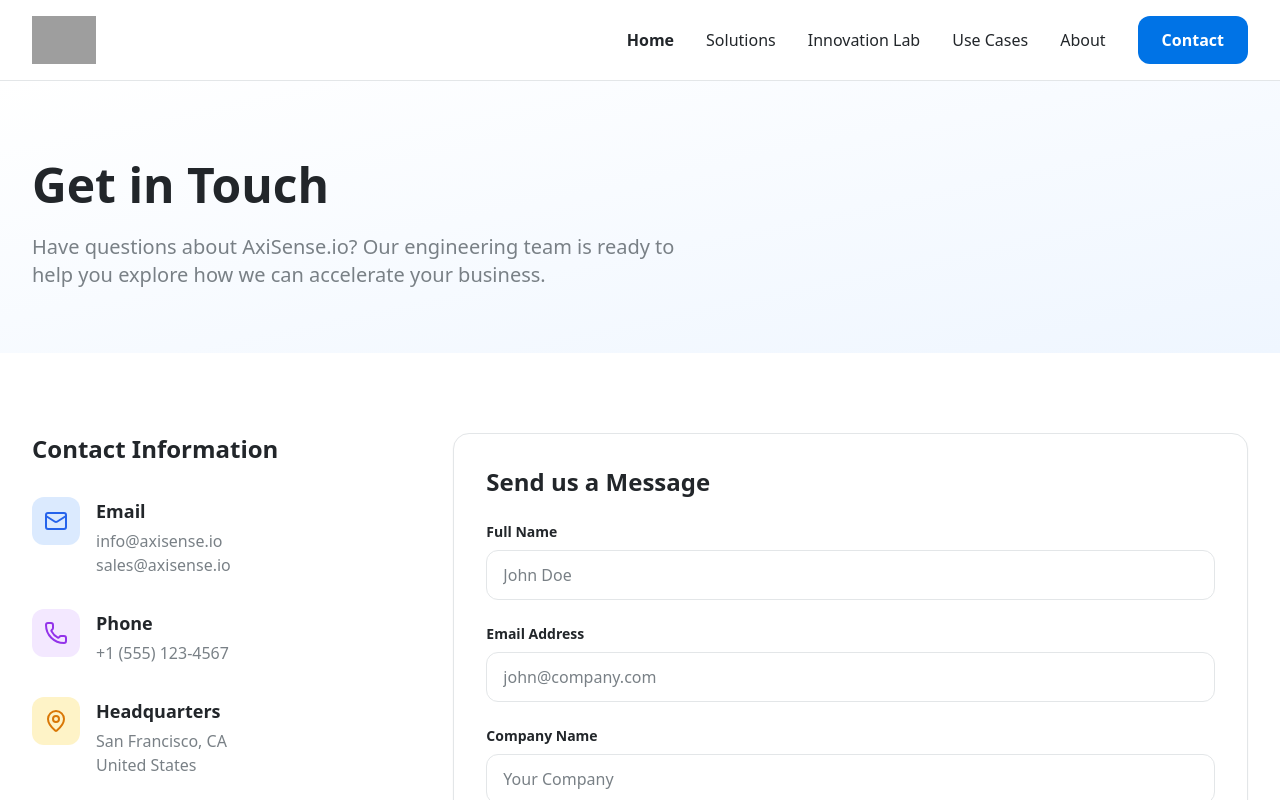
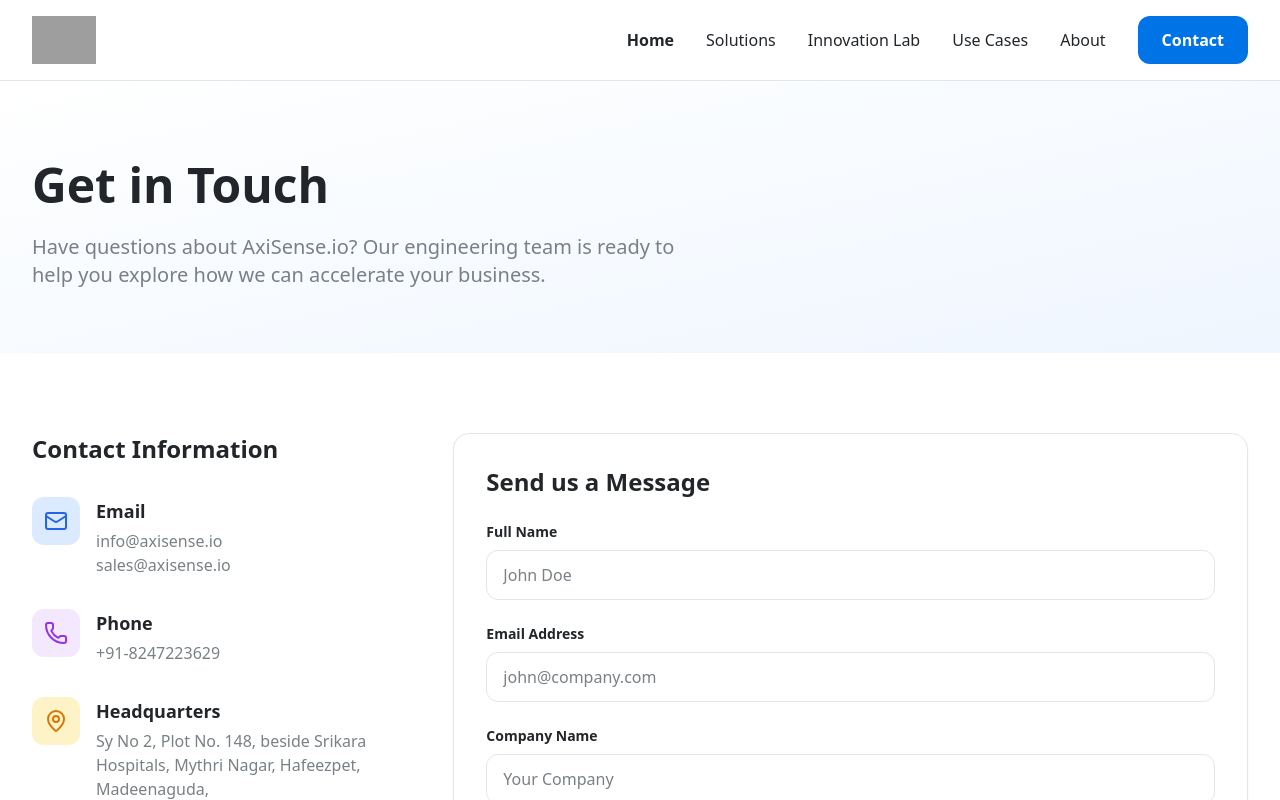
Before and after one commit to KSaiSreeLasya/AXISENSE12, a React (Vite) app: page /contact in a window 1280 px wide. Shown: the top 800 px of the page. Built offline with nearby package versions, Linux system fonts and the light colour scheme; grey boxes are pictures that could not be loaded.

Commit message:
Update contact information with actual business details

```diff
--- a/client/pages/Contact.tsx
+++ b/client/pages/Contact.tsx
@@ -125,10 +125,10 @@ export default function Contact() {
                     Phone
                   </h3>
                   <a
-                    href="tel:+1-555-123-4567"
+                    href="tel:+91-8247223629"
                     className="text-muted-foreground hover:text-primary transition-colors"
                   >
-                    +1 (555) 123-4567
+                    +91-8247223629
                   </a>
                 </div>
               </div>
@@ -145,9 +145,9 @@ export default function Contact() {
                     Headquarters
                   </h3>
                   <p className="text-muted-foreground">
-                    San Francisco, CA
+                    Sy No 2, Plot No. 148, beside Srikara Hospitals, Mythri Nagar, Hafeezpet, Madeenaguda,
                     <br />
-                    United States
+                     Hyderabad, Telangana 500049
                   </p>
                 </div>
               </div>
```
